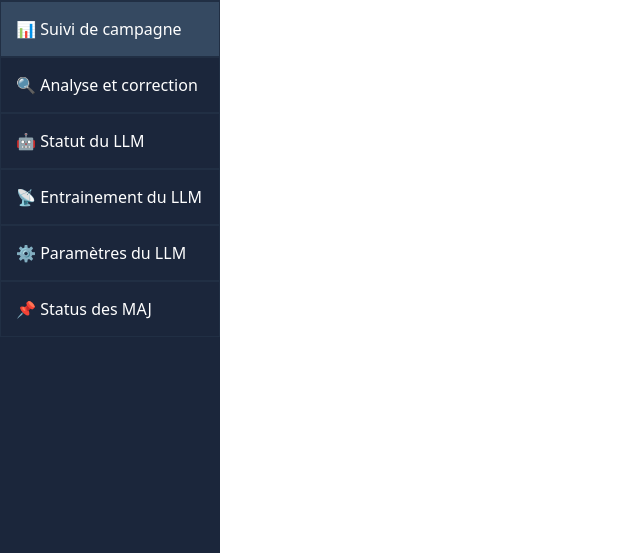
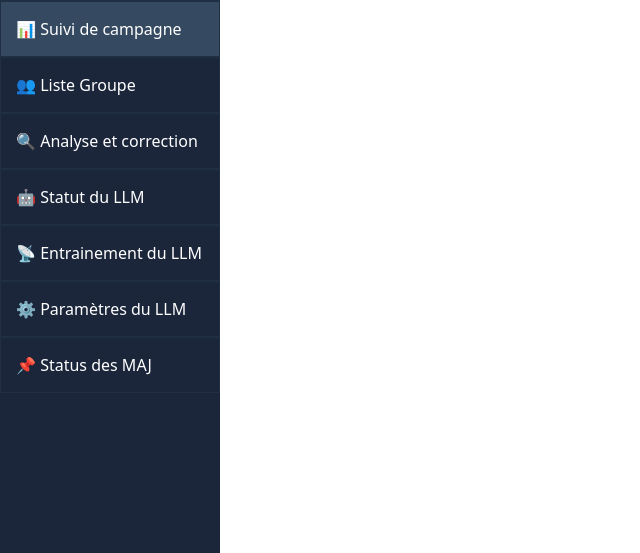
Before and after one commit to Maxencedu66/smartphish, a Flask app: page /follow-campaign in a window 1280 px wide. Shown: the part 247-800 px from the top of the page, without its empty margins (0-640 px from the left). Run offline with Flask 3, Linux system fonts and the light colour scheme; data that the repository does not hold is empty; parts of the project's set-up code (start-up, migrations or seed data) failed here and were passed over; some libraries are stand-ins or nearby versions.

Commit message:
Ajout Liste groupe dans menu

```diff
--- a/src/templates/index.html
+++ b/src/templates/index.html
@@ -24,6 +24,7 @@
             <li><a class="menu-link {% if request.path == '/history' %}active{% endif %}" href="/history">📜 Historique</a></li>
             <li><a class="menu-link {% if request.path == '/new-campaign' %}active{% endif %}" href="/new-campaign">📩 Nouvelle Campagne</a></li>
             <li><a class="menu-link {% if request.path == '/follow-campaign' %}active{% endif %}" href="/follow-campaign">📊 Suivi de campagne</a></li>
+            <li><a class="menu-link {% if request.path == '/groups' %}active{% endif %}" href="/groups">👥  Liste Groupe</a></li>
             <li><a class="menu-link {% if request.path == '/analysis-correction' %}active{% endif %}" href="/analysis-correction">🔍 Analyse et correction</a></li>
             <li><a class="menu-link {% if request.path == '/llm-status' %}active{% endif %}" href="/llm-status">🤖 Statut du LLM</a></li>
             <li><a class="menu-link {% if request.path == '/llm-training' %}active{% endif %}" href="/llm-training">📡 Entrainement du LLM</a></li>
```
